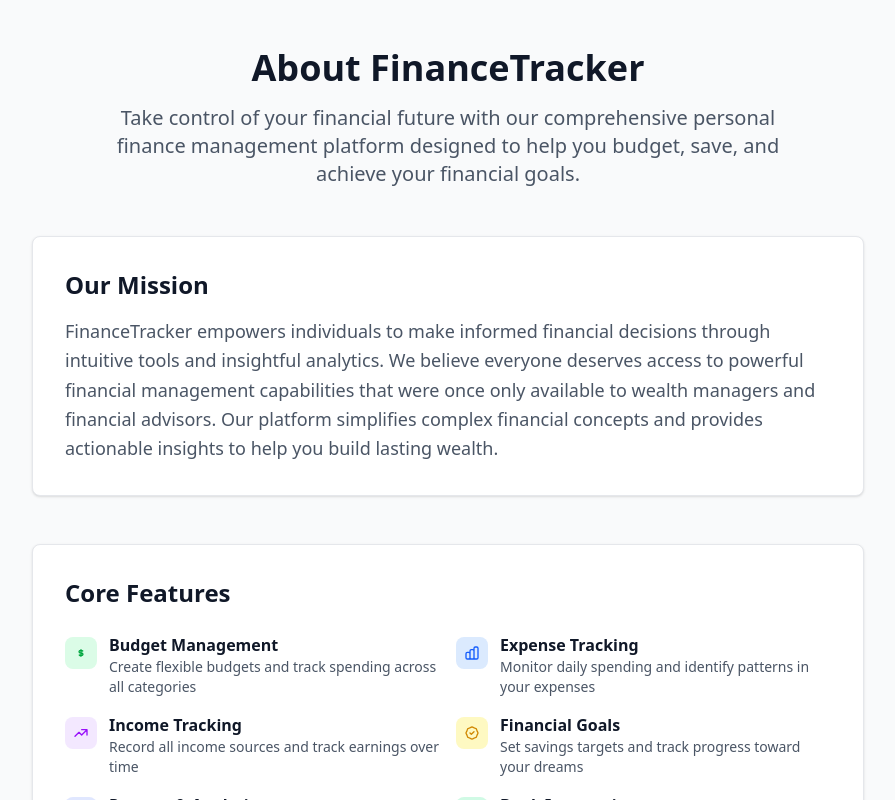
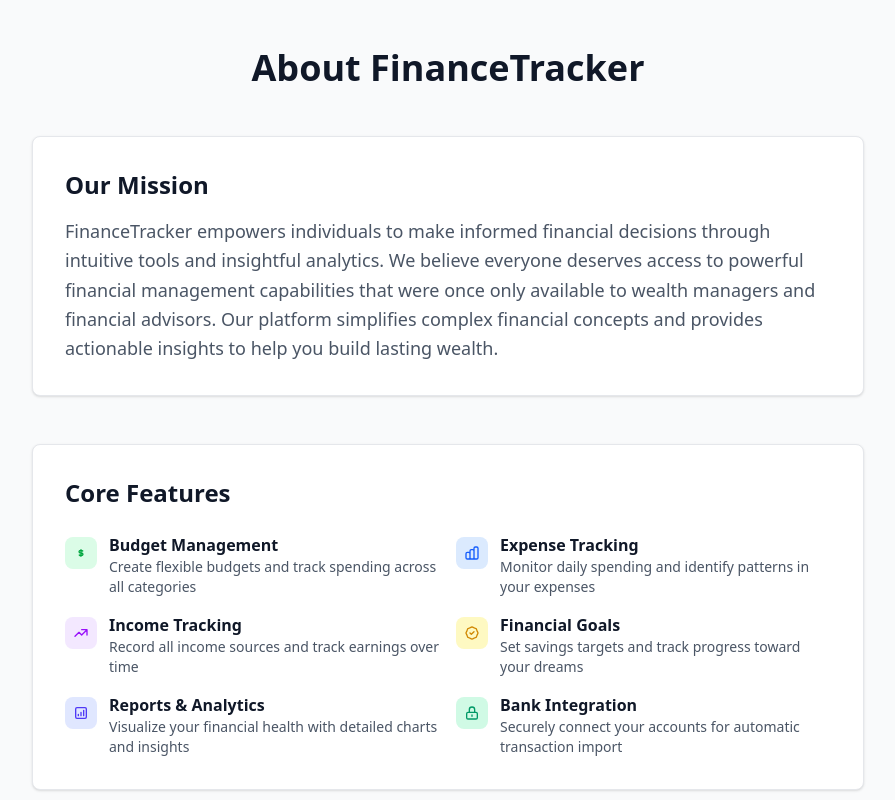
Before and after one commit to ilearnjs/vue-playwright, a Vue app in the folder fe/: page /about in a window 1280 px wide. Shown: the top 800 px of the page, without its empty margins (192-1087 px from the left). Built offline with nearby package versions, Linux system fonts and the light colour scheme; no server answers; the HTML template or start-up script is replaced by a standard one.

Commit message:
update ci

```diff
--- a/fe/src/views/AboutView.vue
+++ b/fe/src/views/AboutView.vue
@@ -2,9 +2,9 @@
   <main class="max-w-4xl mx-auto px-4 sm:px-6 lg:px-8 py-12">
     <div class="text-center mb-12">
       <h1 class="text-4xl font-bold text-gray-900 mb-4">About FinanceTracker</h1>
-      <p class="text-xl text-gray-600 max-w-2xl mx-auto">
+      <!-- <p class="text-xl text-gray-600 max-w-2xl mx-auto">
         Take control of your financial future with our comprehensive personal finance management platform designed to help you budget, save, and achieve your financial goals.
-      </p>
+      </p> -->
     </div>
 
     <div class="space-y-12">
```
Also changed, not shown: 2 other files (tests, documents, lock files or other folders).
